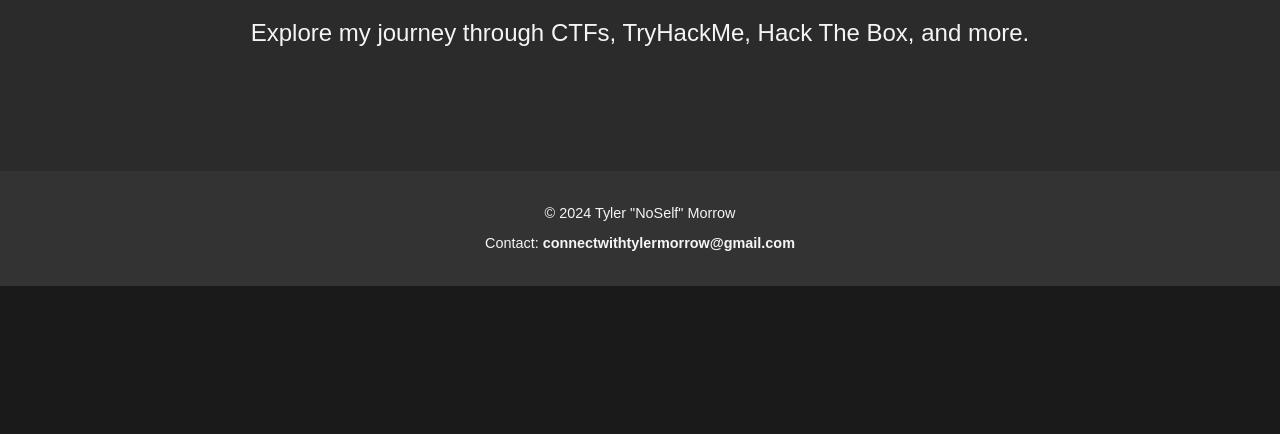
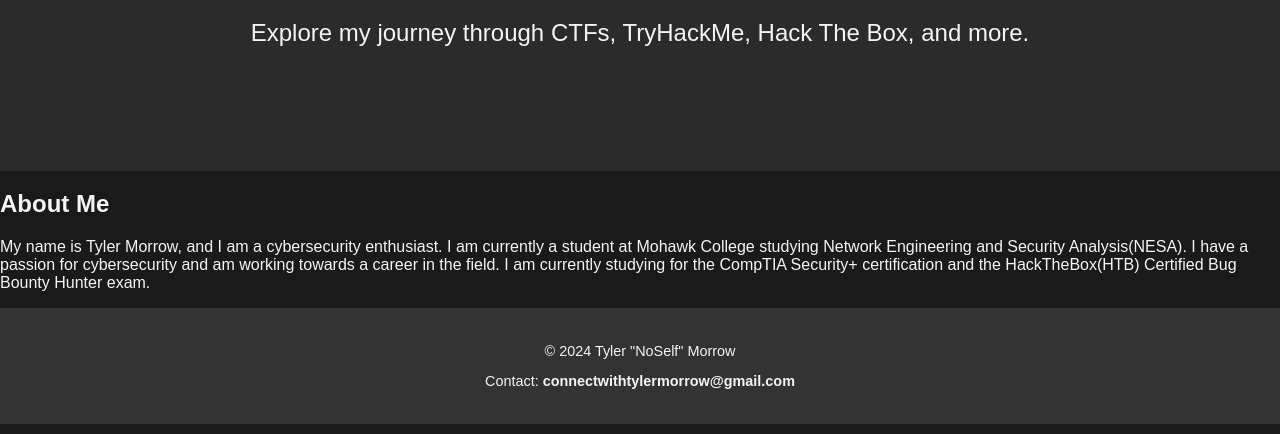
Before and after one commit to TylerMorrow16/SecurityJourney, a plain HTML site: page index.html in a window 1280 px wide. Shown: the part 366-800 px from the top of the page. Drawn offline with Linux system fonts and the light colour scheme.

Commit message:
Added an about me page

```diff
--- a/index.html
+++ b/index.html
@@ -21,6 +21,10 @@
         <h1>Welcome to My Cybersecurity Portfolio</h1>
         <p>Explore my journey through CTFs, TryHackMe, Hack The Box, and more.</p>
     </section>
+    <section id-"aboutme">
+        <h2>About Me</h2>
+        <p>My name is Tyler Morrow, and I am a cybersecurity enthusiast. I am currently a student at Mohawk College studying Network Engineering and Security Analysis(NESA). I have a passion for cybersecurity and am working towards a career in the field. I am currently studying for the CompTIA Security+ certification and the HackTheBox(HTB) Certified Bug Bounty Hunter exam.</p>
+    </section>
     <footer>
         <p>&copy; 2024 Tyler "NoSelf" Morrow</p>
         <p>Contact: <a href="mailto:your.email@example.com">connectwithtylermorrow@gmail.com</a></p>
```
